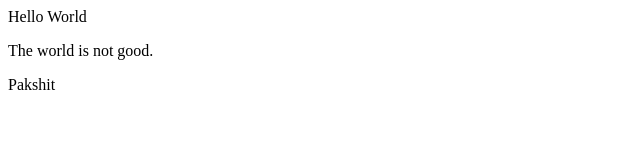
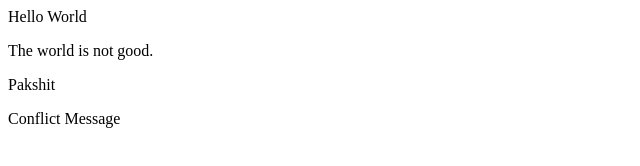
Before and after one commit to kaizuke21/github_test, a plain HTML site: page index.html in a window 1280 px wide. Shown: the whole page, without its empty margins (0-640 px from the left). Drawn offline with Linux system fonts and the light colour scheme.

Commit message:
Added conflict message

```diff
--- a/index.html
+++ b/index.html
@@ -1,3 +1,4 @@
 <div>Hello World</div>
 <p>The world is not good.</p>
 <p>Pakshit</p>
+<p>Conflict Message</p>
```
